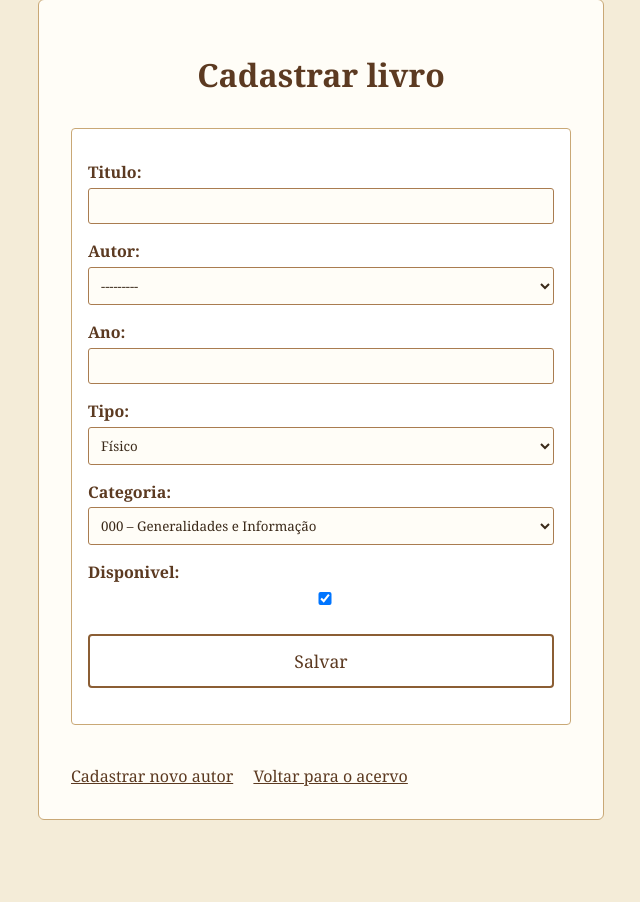
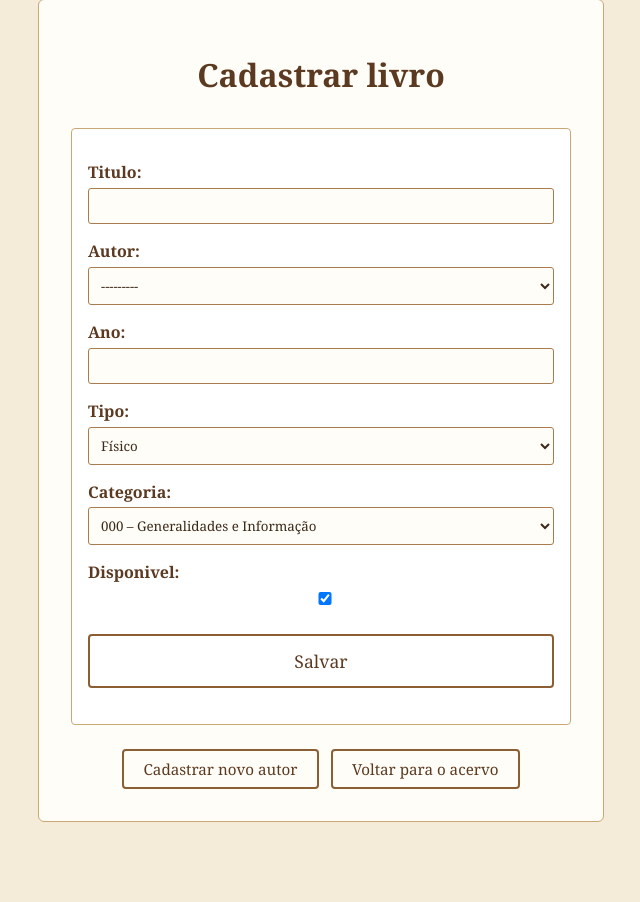
Before and after one commit to solraC09/aula-django, a Django app: page /livros/novo/ in a window 1280 px wide. Shown: the part 109-1011 px from the top of the page, without its empty margins (319-959 px from the left). Before the commit the page ends 929 px from the top, so only its background shows below. Run offline with Django 5.2, Linux system fonts and the light colour scheme; a user stored in the database is signed in; tables that the repository leaves empty hold one stand-in row (values such as "Sample post").

Commit message:
style: transforma links dos formulários em botões e força recarga do CSS

```diff
--- a/acervo/static/css/style.css
+++ b/acervo/static/css/style.css
@@ -226,12 +226,6 @@ tr:hover {
     margin-right: 0.75rem;
 }
 
-.link-voltar {
-    display: inline-block;
-    margin-top: 1rem;
-    color: #5c3a21;
-}
-
 .erro {
     color: #a12a1a;
     font-weight: bold;
@@ -249,6 +243,17 @@ tr:hover {
     margin-bottom: 20px;
 }
 
-.link-voltar + .link-voltar {
-    margin-left: 1rem;
+/* Botões abaixo dos formulários */
+
+.acoes-form {
+    display: flex;
+    justify-content: center;
+    flex-wrap: wrap;
+    gap: 0.75rem;
+    margin-top: 1rem;
 }
+
+.botao-pequeno {
+    font-size: 0.95rem;
+    padding: 0.5rem 1.2rem;
+}
--- a/acervo/templates/acervo/confirmar_exclusao.html
+++ b/acervo/templates/acervo/confirmar_exclusao.html
@@ -12,6 +12,8 @@
         <button type="submit" class="botao-principal">Sim, excluir</button>
     </form>
 
-    <a href="{% url 'lista' %}" class="link-voltar">Cancelar</a>
+    <div class="acoes-form">
+        <a href="{% url 'lista' %}" class="botao-secundario botao-pequeno">Cancelar</a>
+    </div>
 </div>
 {% endblock %}
--- a/acervo/templates/acervo/form.html
+++ b/acervo/templates/acervo/form.html
@@ -12,7 +12,9 @@
         <button type="submit" class="botao-principal">Salvar</button>
     </form>
 
-    <a href="{% url 'autores' %}" class="link-voltar">Cadastrar novo autor</a>
-    <a href="{% url 'lista' %}" class="link-voltar">Voltar para o acervo</a>
+    <div class="acoes-form">
+        <a href="{% url 'autores' %}" class="botao-secundario botao-pequeno">Cadastrar novo autor</a>
+        <a href="{% url 'lista' %}" class="botao-secundario botao-pequeno">Voltar para o acervo</a>
+    </div>
 </div>
 {% endblock %}
--- a/core/templates/base.html
+++ b/core/templates/base.html
@@ -5,7 +5,7 @@
     <meta charset="UTF-8">
     <meta name="viewport" content="width=device-width, initial-scale=1">
     <title>{% block titulo %}Acervo da Biblioteca{% endblock %}</title>
-    <link rel="stylesheet" href="{% static 'css/style.css' %}">
+    <link rel="stylesheet" href="{% static 'css/style.css' %}?v=2">
 </head>
 <body>
 
```
